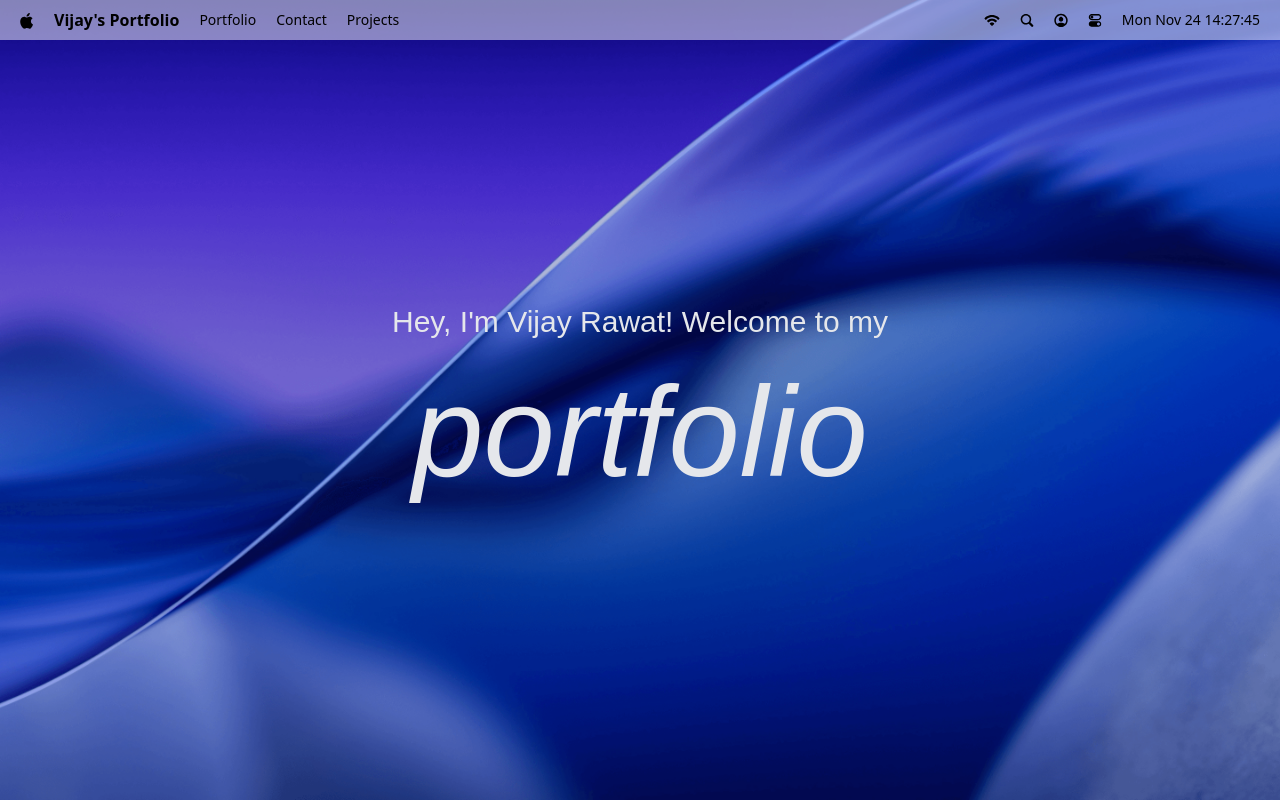
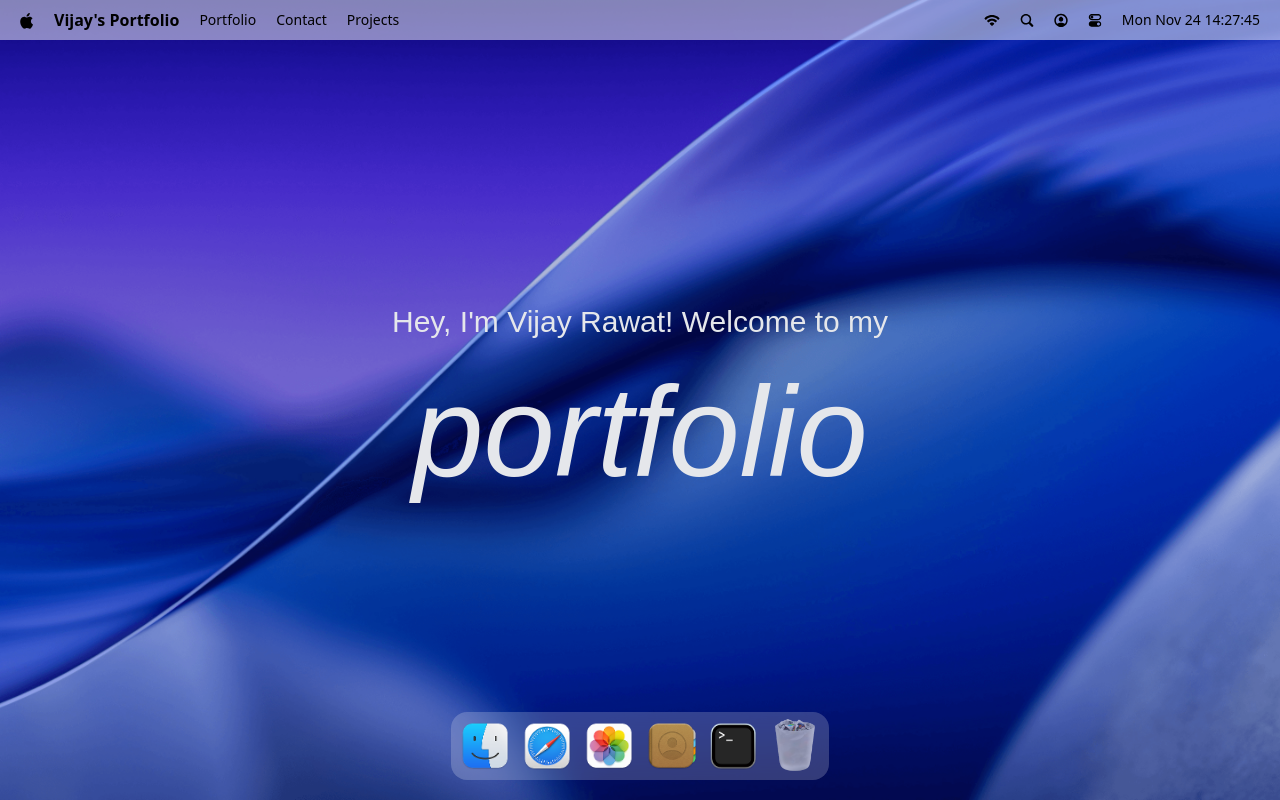
Before and after one commit to Vijay0177/portfolio, a React (Vite) app: page / in a window 1280 px wide. Built offline with nearby package versions, Linux system fonts and the light colour scheme; a web font is replaced by a local one.

Commit message:
Dock presentation implemented

```diff
--- a/package.json
+++ b/package.json
@@ -18,6 +18,7 @@
 		"lucide-react": "^0.554.0",
 		"react": "^19.1.0",
 		"react-dom": "^19.1.0",
+		"react-tooltip": "^5.30.0",
 		"tailwindcss": "^4.1.14"
 	},
 	"devDependencies": {
--- a/src/App.jsx
+++ b/src/App.jsx
@@ -1,10 +1,11 @@
-import { Navbar, Welcome } from "#components"
+import { Dock, Navbar, Welcome } from "#components"
 
 function App() {
 	return (
 		<main>
 			<Navbar />
 			<Welcome />
+			<Dock />
 		</main>
 	)
 }
--- /dev/null
+++ b/src/components/Dock.jsx
@@ -0,0 +1,93 @@
+import { dockApps } from '#constants'
+import { useGSAP } from '@gsap/react'
+import { gsap } from 'gsap'
+import { React, useRef } from 'react'
+import { Tooltip } from 'react-tooltip'
+
+const Dock = () => {
+	const dockRef = useRef(null)
+
+	useGSAP(() => {
+		const dock = dockRef.current
+		if (!dock) return
+
+		const icons = dock.querySelectorAll('.dock-icon')
+
+		const animateIcons = (mouseX) => {
+			const { left } = dock.getBoundingClientRect()
+
+			icons.forEach((icon) => {
+				const { left: iconLeft, width } = icon.getBoundingClientRect()
+				const center = iconLeft - left + width / 2
+				const distance = Math.abs(mouseX - center)
+
+				const intensity = Math.exp(-(distance ** 2.5) / 20000)
+
+				gsap.to(icon, {
+					scale: 1 + .25 * intensity,
+					y: -15 * intensity,
+					duration: .2,
+					ease: 'power1.out',
+				})
+			})
+		}
+
+		const handleMouseMove = (e) => {
+			const { left } = dock.getBoundingClientRect()
+
+			animateIcons(e.clientX - left)
+		}
+
+		const resetIcons = () => icons.forEach((icon) => gsap.to(icon, {
+			scale: 1,
+			y: 0,
+			duration: .3,
+			ease: 'power1.out',
+		}))
+
+		dock.addEventListener('mousemove', handleMouseMove)
+		dock.addEventListener('mouseleave', resetIcons)
+
+		return () => {
+			dock.removeEventListener('mousemove', handleMouseMove)
+			dock.removeEventListener('mouseleave', resetIcons)
+		}
+	}, [])
+
+	const toggleApp = (app) => {
+		// TODO: implement open window logic
+		console.log(app)
+	}
+
+	return (
+		<section id="dock">
+			<div ref={dockRef} className="dock-container">
+				{dockApps.map(({ id, name, icon, canOpen }) => (
+					<div key={id} className="relative flex justify-center">
+						<button
+							type="button"
+							className="dock-icon"
+							aria-label={name}
+							data-tooltip-id="dock-tooltip"
+							data-tooltip-content={name}
+							data-tooltip-delay-show={150}
+							disabled={!canOpen}
+							onClick={() => toggleApp({ id, canOpen })}
+						>
+							<img
+								src={`/images/${icon}`}
+								alt={name}
+								loading="lazy"
+								className={canOpen ? "" : "opacity-60"}
+							/>
+						</button>
+					</div>
+				))}
+
+				<Tooltip id="dock-tooltip" place="top" className="tooltip" />
+			</div>
+		</section>
+	)
+}
+
+export default Dock
--- a/src/components/index.js
+++ b/src/components/index.js
@@ -1,7 +1,9 @@
 import Navbar from '#components/Navbar'
 import Welcome from '#components/Welcome'
+import Dock from '#components/Dock'
 
 export {
 	Navbar,
 	Welcome,
+	Dock,
 }
```
Also changed, not shown: 1 other file (tests, documents, lock files or other folders).
